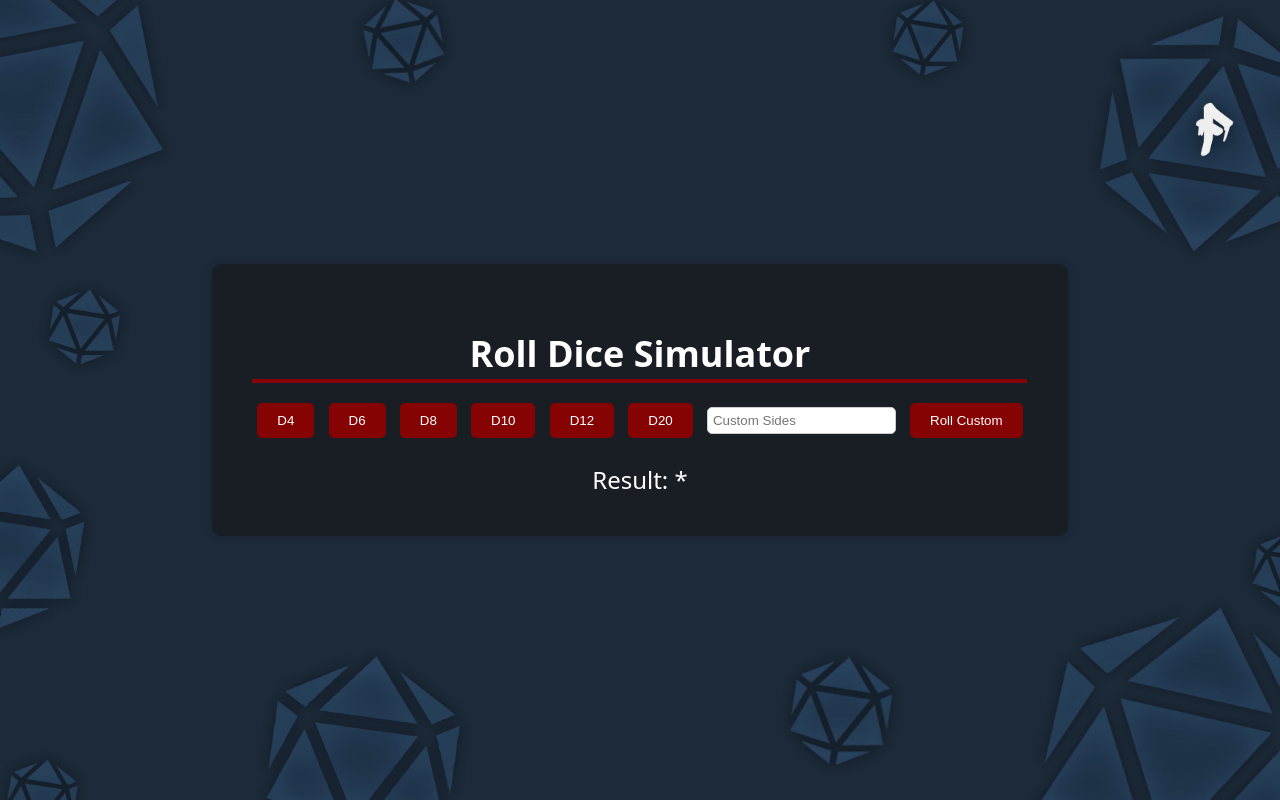
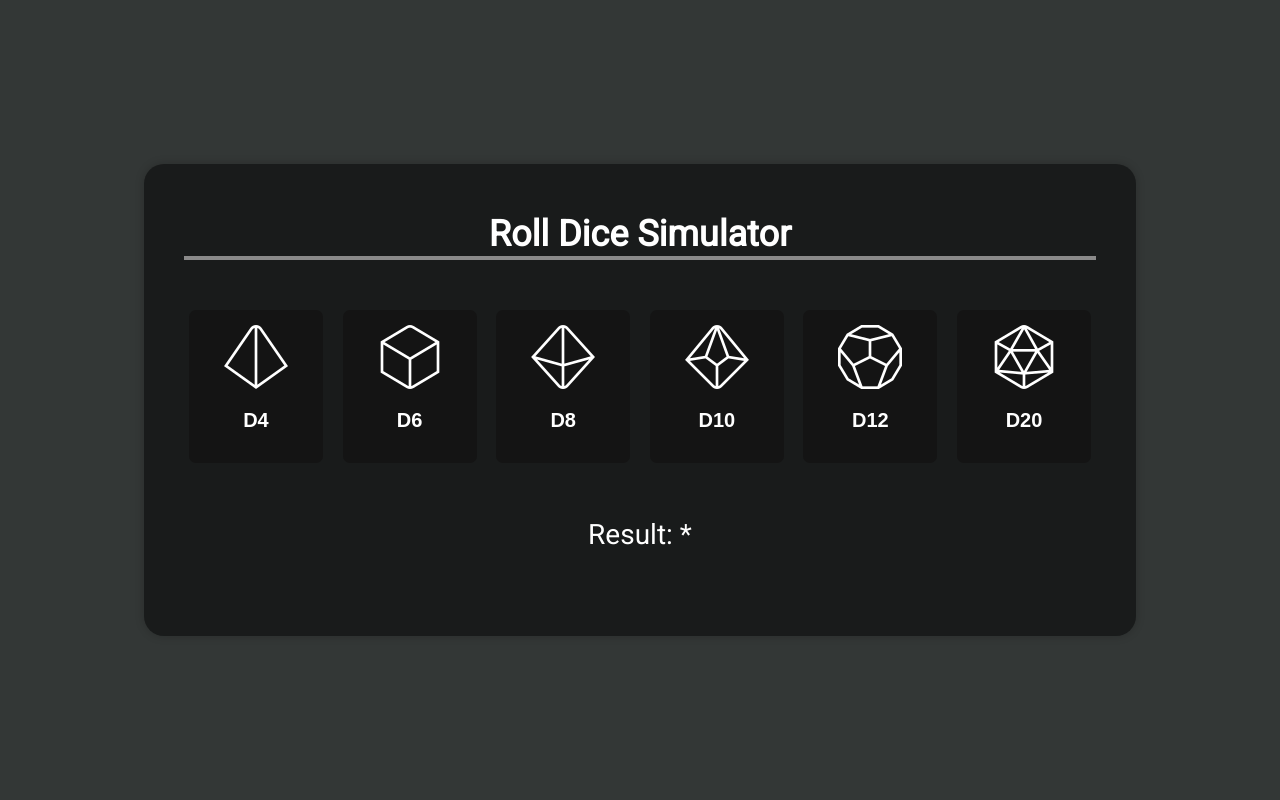
Before and after one commit to frosttlink/Roll-dice-simulator, a plain HTML site: page index.html in a window 1280 px wide. Drawn offline with Linux system fonts and the light colour scheme.

Commit message:
atual commit

```diff
--- a/index.html
+++ b/index.html
@@ -6,20 +6,51 @@
     <title>RPG Dice Simulator</title>
     <link rel="stylesheet" href="styles.css">
     <link rel="shortcut icon" href="icons8-dado-32.png" type="image/x-icon">
+
+    <link rel="preconnect" href="https://fonts.googleapis.com">
+    <link rel="preconnect" href="https://fonts.gstatic.com" crossorigin>
+    <link href="https://fonts.googleapis.com/css2?family=Roboto+Mono:ital,wght@0,100..700;1,100..700&display=swap" rel="stylesheet">
+
+    <link rel="preconnect" href="https://fonts.googleapis.com">
+    <link rel="preconnect" href="https://fonts.gstatic.com" crossorigin>
+    <link href="https://fonts.googleapis.com/css2?family=Roboto&display=swap" rel="stylesheet">
+
 </head>
 <body>
     <div class="container">
         <h1>Roll Dice Simulator</h1>
         <div class="dice">
-            <button id="d4">D4</button>
-            <button id="d6">D6</button>
-            <button id="d8">D8</button>
-            <button id="d10">D10</button>
-            <button id="d12">D12</button>
-            <button id="d20">D20</button>
-            <input type="number" id="customSides" placeholder="Custom Sides">
-            <button id="custom">Roll Custom</button>
+
+            <button id="d4">
+                <img src="dado/dados-d4.png" alt="D4">
+                <h2>D4</h2>
+            </button>
+
+            <button id="d6">
+                <img src="dado/dados-d6.png" alt="D6">
+                <h2>D6</h2>
+            </button>
+            <button id="d8">
+                <img src="dado/dados-d8.png" alt="D8">
+                <h2>D8</h2>
+            </button>
+            <button id="d10">
+                <img src="dado/dados-d10.png" alt="D10">
+                <h2>D10</h2>
+            </button>
+            <button id="d12">
+                <img src="dado/dados-d12.png" alt="D12">
+                <h2>D12</h2>
+            </button>
+            <button id="d20">
+                <img src="dado/dados-d20.png" alt="D20">
+                <h2>D20</h2>
+            </button>
+
+            <!-- <input type="number" id="customSides" placeholder="Custom Sides"> -->
+            <!-- <button id="custom">Roll Custom</button> -->
         </div>
+
         <div class="result" id="result">
             Result: *
         </div>
--- a/styles.css
+++ b/styles.css
@@ -1,10 +1,9 @@
 body {
-  font-family: system-ui, -apple-system, BlinkMacSystemFont, 'Segoe UI', Roboto, Oxygen, Ubuntu, Cantarell, 'Open Sans', 'Helvetica Neue', sans-serif;
-  background-image: url(fundo.png);
+  font-family: "Roboto", sans-serif;
   background-position: center;
   background-size: cover;
   background-repeat: no-repeat, repeat;
-  background-color: #262e3b ;
+  background-color: #333736 ;
   margin: 0;
   display: flex;
   justify-content: center;
@@ -14,31 +13,34 @@ body {
 
 .container {
   color: #fff;
-  background-color: #191d24;
-  padding: 40px;
-  border-radius: 10px;
+  background-color: #191B1B;
+  padding-top: 25px;
+  padding-bottom: 85px;
+  padding-left: 40px;
+  padding-right: 40px;
+  border-radius: 20px;
   box-shadow: 0 0 10px rgba(0, 0, 0, 0.2);
   text-align: center;
 }
 
 .dice {
-  font-family: system-ui, -apple-system, BlinkMacSystemFont, 'Segoe UI', Roboto, Oxygen, Ubuntu, Cantarell, 'Open Sans', 'Helvetica Neue', sans-serif;
+  font-family: "Roboto Mono", monospace;
   margin-top: 20px;
 }
 
 button {
-  background-color: #850303;
+  background-color: #141414;
   color: #fff;
   border: none;
-  border-radius: 5px;
-  padding: 10px 20px;
+  border-radius: 7px;
+  padding: 15px 35px;
   margin: 5px;
   cursor: pointer;
   transition: all 0.2s ease-in-out;
 }
 
 button:hover {
-  background-color: #780101;
+  background-color: #121212;
   transform: scale(1.1);
 }
 
@@ -50,13 +52,13 @@ input {
 }
 
 #result {
-  margin-top: 20px;
-  font-size: 24px;
+  margin-top: 50px;
+  font-size: 28px;
 }
 
 #result {
-  margin-top: 20px;
-  font-size: 24px;
+  margin-top: 50px;
+  font-size: 28px;
   opacity: 1;
   transition: opacity 0.2s ease-in-out;
 }
@@ -76,8 +78,10 @@ input {
 
 h1 {
   font-size: 36px;
-  margin-bottom: 20px;
+  margin-bottom: 50px;
   position: relative;
+  align-items: center;
+  justify-content: center;
 }
 
 h1::after {
@@ -85,7 +89,7 @@ h1::after {
   display: block;
   width: 100%;
   height: 4px;
-  background-color: #850303;
+  background-color: #8A8A8A;
   position: absolute;
   bottom: -5px;
   left: 0;
```
Also changed, not shown: dado/dados-d10.png (added), dado/dados-d12.png (added), dado/dados-d20.png (added), dado/dados-d4.png (added), dado/dados-d6.png (added), dado/dados-d8.png (added).
